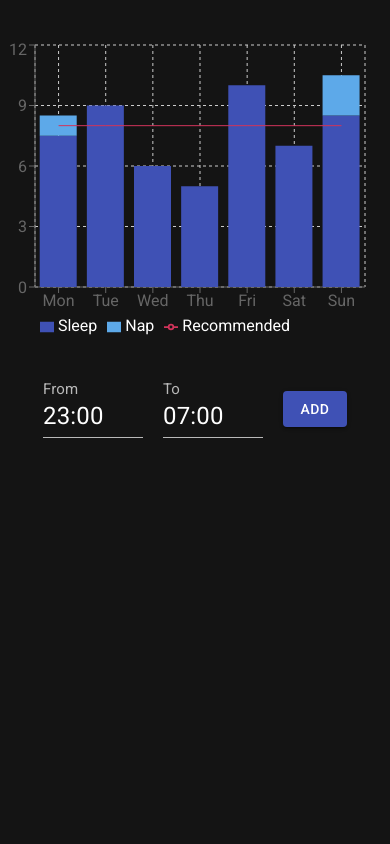
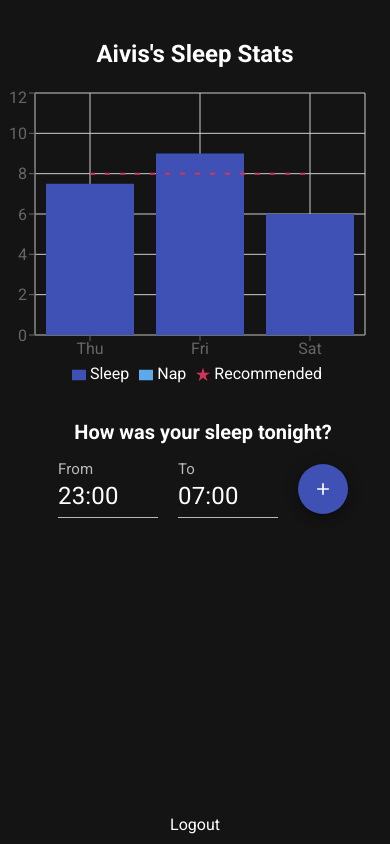
Before and after one commit to aiviskless/my-sleep-stats, a React (Create React App) app in the folder client/: page / in a window 390 px wide. Built offline with nearby package versions, Linux system fonts and the light colour scheme; the HTML template or start-up script is replaced by a standard one.

Commit message:
restructure ui

```diff
--- a/client/package.json
+++ b/client/package.json
@@ -5,6 +5,7 @@
   "dependencies": {
     "@date-io/moment": "^1.3.13",
     "@material-ui/core": "^4.9.13",
+    "@material-ui/icons": "^4.9.1",
     "@material-ui/pickers": "^3.2.10",
     "@testing-library/jest-dom": "^4.2.4",
     "@testing-library/react": "^9.5.0",
--- a/client/src/App.css
+++ b/client/src/App.css
@@ -15,3 +15,32 @@ body {
 .recharts-default-tooltip {
   background-color: #141414 !important;
 }
+
+.recharts-legend-wrapper {
+  left: 37px !important;
+}
+
+h1,
+h2,
+h3,
+h4 {
+  margin: 0;
+}
+
+@media (max-width: 767px) {
+  h1 {
+    font-size: 24px;
+  }
+
+  h2 {
+    font-size: 20px;
+  }
+
+  h3 {
+    font-size: 18px;
+  }
+
+  h4 {
+    font-size: 16px;
+  }
+}
--- a/client/src/App.js
+++ b/client/src/App.js
@@ -1,141 +1,55 @@
 import React, { useState } from "react";
-import { testData } from "./testData";
-import { Button, Grid, Box } from "@material-ui/core";
-import { TimePicker, MuiPickersUtilsProvider } from "@material-ui/pickers";
-import MomentUtils from "@date-io/moment";
+import { Grid, Box } from "@material-ui/core";
 import { createMuiTheme, ThemeProvider } from "@material-ui/core/styles";
-import {
-  Bar,
-  XAxis,
-  YAxis,
-  CartesianGrid,
-  Legend,
-  ComposedChart,
-  Line,
-  Tooltip,
-} from "recharts";
+import { Chart } from "./components/Chart";
+import { DataForm } from "./components/DataForm";
+import { Logout } from "./components/Logout";
 import "./App.css";
 
-function App() {
+const App = () => {
   const theme = createMuiTheme({
     palette: {
       type: "dark",
     },
   });
 
-  const [fromTime, setFromTime] = useState(new Date("2020-01-01T23:00:00"));
-  const [toTime, setToTime] = useState(new Date("2020-01-02T07:00:00"));
-
-  const data = [
+  const testData = [
     {
-      date: "Mon",
+      date: "",
+      day: "Thu",
       Recommended: 8,
       Sleep: 7.5,
-      Nap: 1,
+      Nap: 0,
     },
     {
-      date: "Tue",
+      date: "",
+      day: "Fri",
       Recommended: 8,
       Sleep: 9,
       Nap: 0,
     },
     {
-      date: "Wed",
+      date: "",
+      day: "Sat",
       Recommended: 8,
       Sleep: 6,
       Nap: 0,
     },
-    {
-      date: "Thu",
-      Recommended: 8,
-      Sleep: 5,
-      Nap: 0,
-    },
-    {
-      date: "Fri",
-      Recommended: 8,
-      Sleep: 10,
-      Nap: 0,
-    },
-    {
-      date: "Sat",
-      Recommended: 8,
-      Sleep: 7,
-      Nap: 0,
-    },
-    {
-      date: "Sun",
-      Recommended: 8,
-      Sleep: 8.5,
-      Nap: 2,
-    },
   ];
 
-  const timePickerStyle = {
-    marginRight: 20,
-    width: 100,
-  };
+  const [data, setData] = useState(testData);
+
   return (
     <ThemeProvider theme={theme}>
       <Box mt={5}>
         <Grid container direction="column" justify="center" alignItems="center">
-          <ComposedChart
-            style={{ marginLeft: -50 }}
-            width={400}
-            height={300}
-            data={data}
-          >
-            <CartesianGrid strokeDasharray="3 3" />
-            <XAxis dataKey="date" />
-            <YAxis />
-            <Tooltip />
-            <Legend />
-            <Bar dataKey="Sleep" stackId="a" fill="#3f51b5" />
-            <Bar dataKey="Nap" stackId="a" fill="#5DA9E9" />
-            <Line
-              dataKey="Recommended"
-              stroke="#D1345B"
-              dot={false}
-              activeDot={false}
-            />
-          </ComposedChart>
-
-          <MuiPickersUtilsProvider utils={MomentUtils}>
-            <Box mt={5}>
-              <Grid
-                container
-                direction="row"
-                justify="center"
-                alignItems="center"
-              >
-                <TimePicker
-                  clearable
-                  autoOk
-                  ampm={false}
-                  label="From"
-                  value={fromTime}
-                  onChange={setFromTime}
-                  style={timePickerStyle}
-                />
-                <TimePicker
-                  clearable
-                  autoOk
-                  ampm={false}
-                  label="To"
-                  value={toTime}
-                  onChange={setToTime}
-                  style={timePickerStyle}
-                />
-                <Button variant="contained" color="primary">
-                  Add
-                </Button>
-              </Grid>
-            </Box>
-          </MuiPickersUtilsProvider>
+          <Chart data={data} />
+          <DataForm data={data} setData={setData} />
+          <Logout />
         </Grid>
       </Box>
     </ThemeProvider>
   );
-}
+};
 
 export default App;
--- /dev/null
+++ b/client/src/components/Chart.js
@@ -0,0 +1,42 @@
+import React from "react";
+import {
+  Bar,
+  XAxis,
+  YAxis,
+  CartesianGrid,
+  Legend,
+  ComposedChart,
+  Line,
+  Tooltip,
+} from "recharts";
+
+export const Chart = ({ data }) => {
+  return (
+    <>
+      <h1>Aivis's Sleep Stats</h1>
+      <ComposedChart
+        style={{ marginLeft: -50, marginTop: 20 }}
+        width={400}
+        height={300}
+        data={data}
+      >
+        <CartesianGrid />
+        <XAxis dataKey="day" />
+        <YAxis ticks={[0, 2, 4, 6, 8, 10, 12]} />
+        <Tooltip />
+        <Legend />
+        <Bar dataKey="Sleep" stackId="a" fill="#3f51b5" />
+        <Bar dataKey="Nap" stackId="a" fill="#5DA9E9" />
+        <Line
+          strokeWidth={2}
+          strokeDasharray="5 10"
+          legendType="star"
+          dataKey="Recommended"
+          stroke="#D1345B"
+          dot={false}
+          activeDot={false}
+        />
+      </ComposedChart>
+    </>
+  );
+};
--- /dev/null
+++ b/client/src/components/DataForm.js
@@ -0,0 +1,154 @@
+import React, { useState } from "react";
+import { Button, Grid, Box } from "@material-ui/core";
+import { TimePicker, MuiPickersUtilsProvider } from "@material-ui/pickers";
+import MomentUtils from "@date-io/moment";
+import AddIcon from "@material-ui/icons/Add";
+import EditIcon from "@material-ui/icons/Edit";
+import Fab from "@material-ui/core/Fab";
+import moment from "moment";
+
+export const DataForm = ({ data, setData }) => {
+  const [sleepTime, setSleepTime] = useState({
+    from: new Date("2020-01-01T23:00:00"),
+    to: new Date("2020-01-02T07:00:00"),
+  });
+
+  const [napTime, setNapTime] = useState({
+    from: new Date("2020-01-02T14:00:00"),
+    to: new Date("2020-01-02T15:00:00"),
+  });
+
+  const getSleepTime = (from, to) => {
+    return ((to - from) / 3600000) % 24;
+  };
+
+  const submitSleep = () => {
+    setData([
+      ...data,
+      {
+        date: moment().format(),
+        day: moment().format("ddd"),
+        Recommended: 8,
+        Sleep: getSleepTime(sleepTime.from, sleepTime.to),
+        Nap: 0,
+      },
+    ]);
+  };
+  const submitNap = () => {
+    const newData = [...data];
+    newData[data.length - 1].Nap = getSleepTime(napTime.from, napTime.to);
+    setData(newData);
+  };
+
+  const removeLastItem = () => {
+    const newData = [...data];
+    newData.pop();
+    setData(newData);
+  };
+
+  const Pickers = ({ type }) => {
+    const timePickerStyle = {
+      marginRight: 20,
+      width: 100,
+    };
+
+    const config = {
+      from: type === "sleep" ? sleepTime.from : napTime.from,
+      to: type === "sleep" ? sleepTime.to : napTime.to,
+      set: type === "sleep" ? setSleepTime : setNapTime,
+      submit: type === "sleep" ? submitSleep : submitNap,
+    };
+
+    return (
+      <Grid container direction="row" justify="center" alignItems="center">
+        <TimePicker
+          clearable
+          autoOk
+          ampm={false}
+          label="From"
+          value={config.from}
+          onChange={(e) => config.set({ from: e._d, to: config.to })}
+          style={timePickerStyle}
+        />
+        <TimePicker
+          clearable
+          autoOk
+          ampm={false}
+          label="To"
+          value={config.to}
+          onChange={(e) => config.set({ from: config.from, to: e._d })}
+          style={timePickerStyle}
+        />
+        <Fab
+          fontSize="small"
+          onClick={() => config.submit()}
+          color="primary"
+          style={{ width: 50, height: 50 }}
+        >
+          <AddIcon fontSize="small" />
+        </Fab>
+      </Grid>
+    );
+  };
+  console.log(data);
+  return (
+    <MuiPickersUtilsProvider utils={MomentUtils}>
+      <Box mt={4} ml={2}>
+        <Grid container direction="column" justify="center" alignItems="center">
+          {/* check if sleep is filled */}
+          {moment(data[data.length - 1].date).format("MMM Do YY") ===
+          moment().format("MMM Do YY") ? (
+            <>
+              <h2>Have a nice day!</h2>
+              <Box mt={3}>
+                <Button
+                  variant="contained"
+                  color="primary"
+                  onClick={() => removeLastItem()}
+                  startIcon={<EditIcon />}
+                >
+                  Edit
+                </Button>
+              </Box>
+
+              {/* check if nap is filled */}
+              {data[data.length - 1].Nap === 0 && (
+                <>
+                  <Box mt={5}>
+                    <Grid
+                      container
+                      direction="row"
+                      justify="center"
+                      alignItems="center"
+                    >
+                      <h3>Had a nap today?</h3>{" "}
+                      <Box ml={1}>
+                        <Fab
+                          fontSize="small"
+                          // onClick={() => config.submit()}
+                          color="primary"
+                          style={{ width: 35, height: 35 }}
+                        >
+                          <AddIcon fontSize="small" />
+                        </Fab>
+                      </Box>
+                    </Grid>
+                  </Box>
+                  {/* <Pickers type="nap" /> */}
+                </>
+              )}
+            </>
+          ) : (
+            <>
+              {/* default state */}
+              <Box mb={2}>
+                <h2>How was your sleep tonight?</h2>
+              </Box>
+              <Pickers type="sleep" />
+            </>
+          )}
+        </Grid>
+      </Box>
+    </MuiPickersUtilsProvider>
+  );
+};
--- /dev/null
+++ b/client/src/components/Logout.js
@@ -0,0 +1,16 @@
+import React from "react";
+
+export const Logout = () => {
+  return (
+    <div
+      style={{
+        position: "absolute",
+        bottom: 10,
+        left: "50%",
+        transform: "translateX(-50%)",
+      }}
+    >
+      Logout
+    </div>
+  );
+};
--- a/client/src/testData.js
+++ /dev/null
@@ -1,22 +0,0 @@
-export const testData = [
-  {
-    user: "test",
-    date: "",
-    from: "",
-    to: "",
-    nap: {
-      from: "",
-      to: "",
-    },
-  },
-  {
-    user: "test",
-    date: "",
-    from: "",
-    to: "",
-    nap: {
-      from: "",
-      to: "",
-    },
-  },
-];
```
Also changed, not shown: 1 other file (tests, documents, lock files or other folders).
